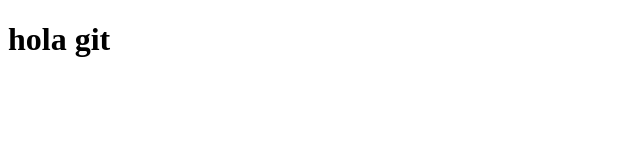
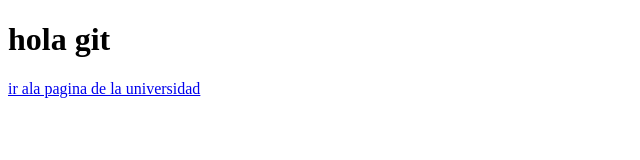
Before and after one commit to kjmaya/test_programacion_1, a plain HTML site: page index.html in a window 1280 px wide. Shown: the whole page, without its empty margins (0-640 px from the left). Drawn offline with Linux system fonts and the light colour scheme.

Commit message:
se agrego el enlace que redirecciona ala universidad de boyaca

```diff
--- a/index.html
+++ b/index.html
@@ -8,5 +8,6 @@
 
 <body>
     <h1> hola git</h1>
+    <a href="https://uniboyaca.edu.co"> ir ala pagina de la universidad </a>
 </body>
 </html>
```
